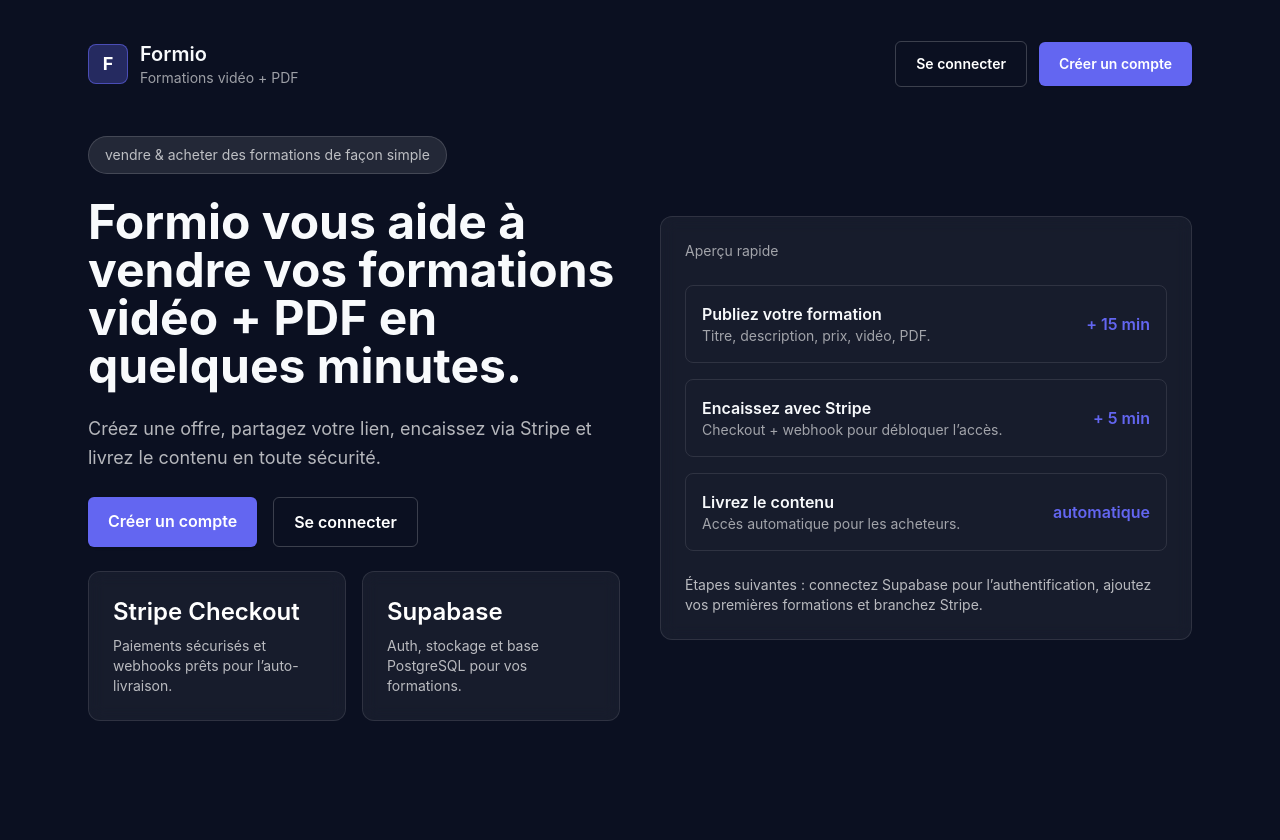
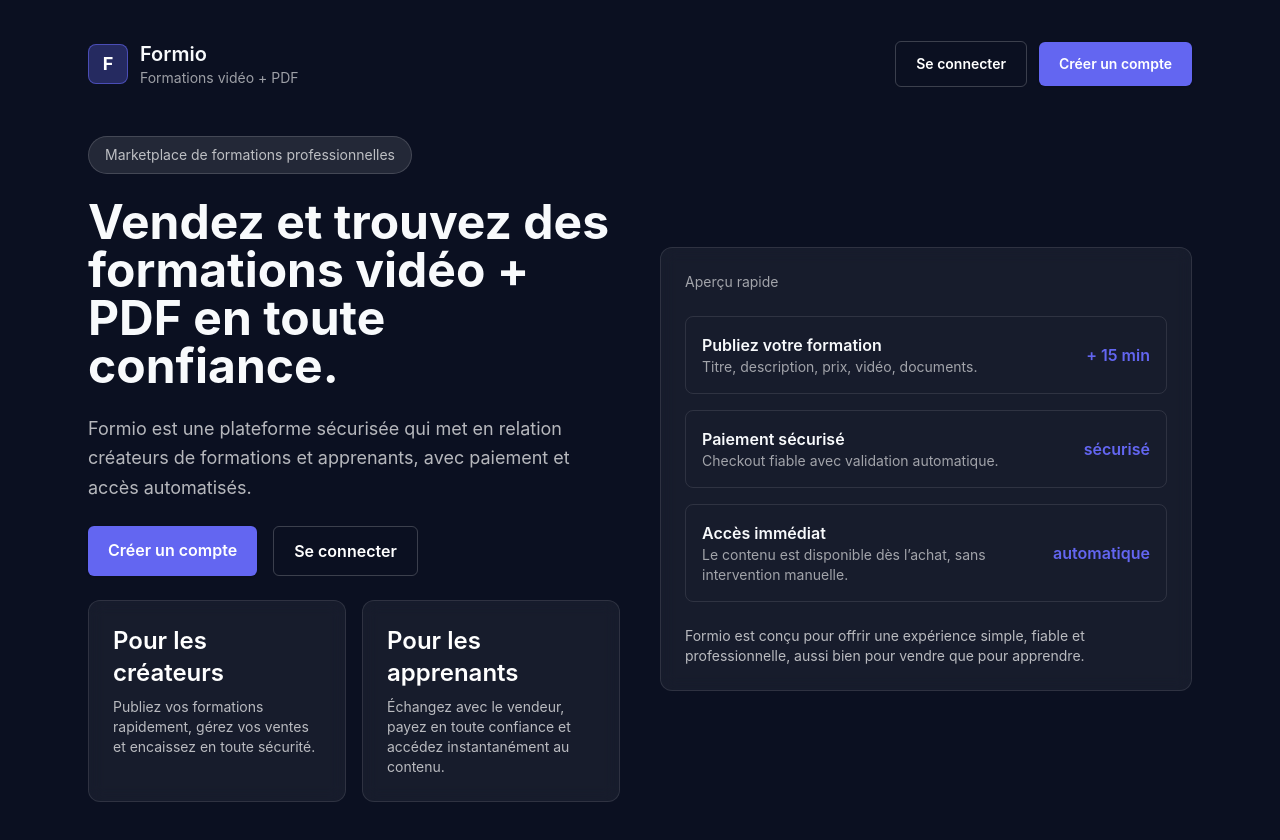
Before and after one commit to Noa-53728/saas-formation-vente-, a Next.js app: page / in a window 1280 px wide. Before the commit the page ends 800 px from the top, so only its background shows below. Built offline with nearby package versions, Linux system fonts and the light colour scheme.

Commit message:
chore: update home copy to professional marketplace tone

```diff
--- a/src/app/page.tsx
+++ b/src/app/page.tsx
@@ -3,16 +3,16 @@ export default function Home() {
     <div className="grid gap-10 lg:grid-cols-2 items-center">
       <div className="space-y-6">
         <p className="inline-flex items-center rounded-full bg-white/10 px-4 py-2 text-sm text-white/70 border border-white/15">
-          vendre & acheter des formations de façon simple
+          Marketplace de formations professionnelles
         </p>
 
         <h1 className="text-4xl lg:text-5xl font-bold leading-tight">
-          Formio vous aide à vendre vos formations vidéo + PDF en quelques minutes.
+          Vendez et trouvez des formations vidéo + PDF en toute confiance.
         </h1>
 
         <p className="text-lg text-white/70 leading-relaxed">
-          Créez une offre, partagez votre lien, encaissez via Stripe et livrez le
-          contenu en toute sécurité.
+          Formio est une plateforme sécurisée qui met en relation créateurs de
+          formations et apprenants, avec paiement et accès automatisés.
         </p>
 
         <div className="flex flex-wrap gap-4">
@@ -26,16 +26,18 @@ export default function Home() {
 
         <div className="grid grid-cols-2 gap-4 text-sm text-white/70">
           <div className="card">
-            <p className="text-2xl font-semibold text-white">Stripe Checkout</p>
+            <p className="text-2xl font-semibold text-white">Pour les créateurs</p>
             <p className="mt-2">
-              Paiements sécurisés et webhooks prêts pour l’auto-livraison.
+              Publiez vos formations rapidement, gérez vos ventes et encaissez en
+              toute sécurité.
             </p>
           </div>
 
           <div className="card">
-            <p className="text-2xl font-semibold text-white">Supabase</p>
+            <p className="text-2xl font-semibold text-white">Pour les apprenants</p>
             <p className="mt-2">
-              Auth, stockage et base PostgreSQL pour vos formations.
+              Échangez avec le vendeur, payez en toute confiance et accédez
+              instantanément au contenu.
             </p>
           </div>
         </div>
@@ -49,7 +51,7 @@ export default function Home() {
             <div>
               <p className="font-semibold">Publiez votre formation</p>
               <p className="text-white/60 text-sm">
-                Titre, description, prix, vidéo, PDF.
+                Titre, description, prix, vidéo, documents.
               </p>
             </div>
             <span className="text-accent font-semibold">+ 15 min</span>
@@ -57,19 +59,19 @@ export default function Home() {
 
           <div className="flex items-center justify-between border border-white/10 rounded-lg p-4">
             <div>
-              <p className="font-semibold">Encaissez avec Stripe</p>
+              <p className="font-semibold">Paiement sécurisé</p>
               <p className="text-white/60 text-sm">
-                Checkout + webhook pour débloquer l’accès.
+                Checkout fiable avec validation automatique.
               </p>
             </div>
-            <span className="text-accent font-semibold">+ 5 min</span>
+            <span className="text-accent font-semibold">sécurisé</span>
           </div>
 
           <div className="flex items-center justify-between border border-white/10 rounded-lg p-4">
             <div>
-              <p className="font-semibold">Livrez le contenu</p>
+              <p className="font-semibold">Accès immédiat</p>
               <p className="text-white/60 text-sm">
-                Accès automatique pour les acheteurs.
+                Le contenu est disponible dès l’achat, sans intervention manuelle.
               </p>
             </div>
             <span className="text-accent font-semibold">automatique</span>
@@ -77,8 +79,8 @@ export default function Home() {
         </div>
 
         <p className="text-white/70 text-sm">
-          Étapes suivantes : connectez Supabase pour l’authentification,
-          ajoutez vos premières formations et branchez Stripe.
+          Formio est conçu pour offrir une expérience simple, fiable et
+          professionnelle, aussi bien pour vendre que pour apprendre.
         </p>
       </div>
     </div>
```
